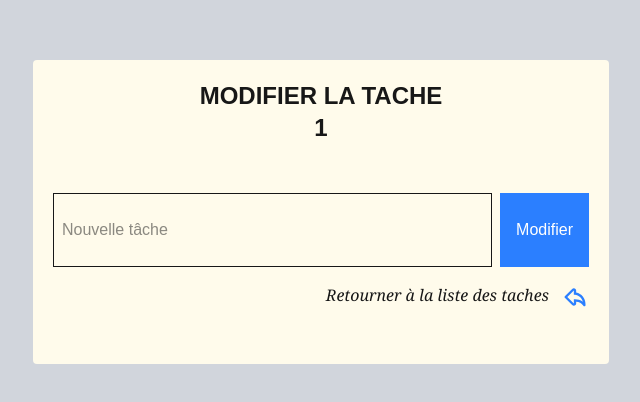
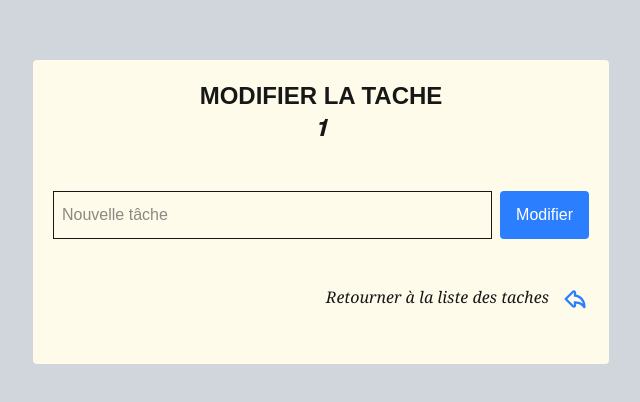
Before and after one commit to GBOKO-git/todo-next-typescript, a Next.js app: page /updateTask/1 in a window 1280 px wide. Shown: the part 188-590 px from the top of the page, without its empty margins (319-959 px from the left). Built offline with nearby package versions, Linux system fonts and the light colour scheme.

Commit message:
fix:ajout de style

```diff
--- a/src/app/createTask/page.tsx
+++ b/src/app/createTask/page.tsx
@@ -33,7 +33,7 @@ const CreateTask = () => {
             placeholder="Nouvelle tâche"
             className="border p-2 flex-grow h-12"
           />
-          <button type="submit" className="bg-blue-500 text-white px-4 py-2 h-12">
+          <button type="submit" className="bg-blue-500 text-white px-4 py-2 h-12 rounded">
             Ajouter
           </button>
 
--- a/src/app/updateTask/[id]/page.tsx
+++ b/src/app/updateTask/[id]/page.tsx
@@ -38,7 +38,7 @@ const UpdateTask = () => {
 
             <div className="min-h-screen justify-center items-center flex bg-gray-300">
                 <main className=" md:w-xl md:h-76 grid mx-auto  bg-amber-50 p-5 rounded">
-                    <h1 className="text-2xl font-bold mb-4 text-center">MODIFIER LA TACHE <br /> {id}</h1>
+                    <h1 className="text-2xl font-bold mb-4 text-center">MODIFIER LA TACHE <br /> <i className='font-sans'>{id}</i></h1>
 
 
                     <form onSubmit={handleUpdateTask} className="flex gap-2 mb-4">
@@ -48,9 +48,9 @@ const UpdateTask = () => {
                             value={title}
                             onChange={(e) => setTitle(e.target.value)}
                             placeholder="Nouvelle tâche"
-                            className="border p-2 flex-grow"
+                            className="border p-2 flex-grow h-12"
                         />
-                        <button type="submit" className="bg-blue-500 text-white px-4 py-2">
+                        <button type="submit" className="bg-blue-500 text-white px-4 py-2 h-12 rounded">
                             Modifier
                         </button>
 
```
